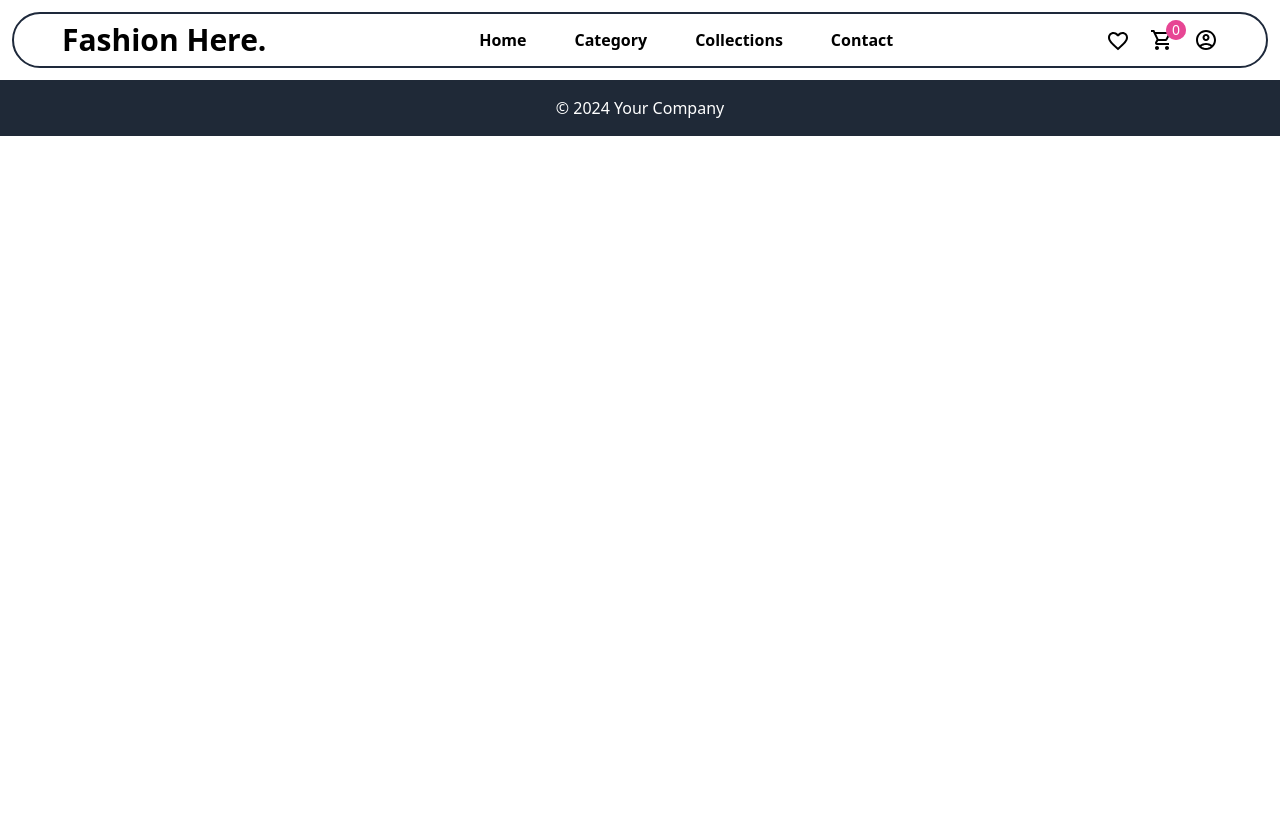
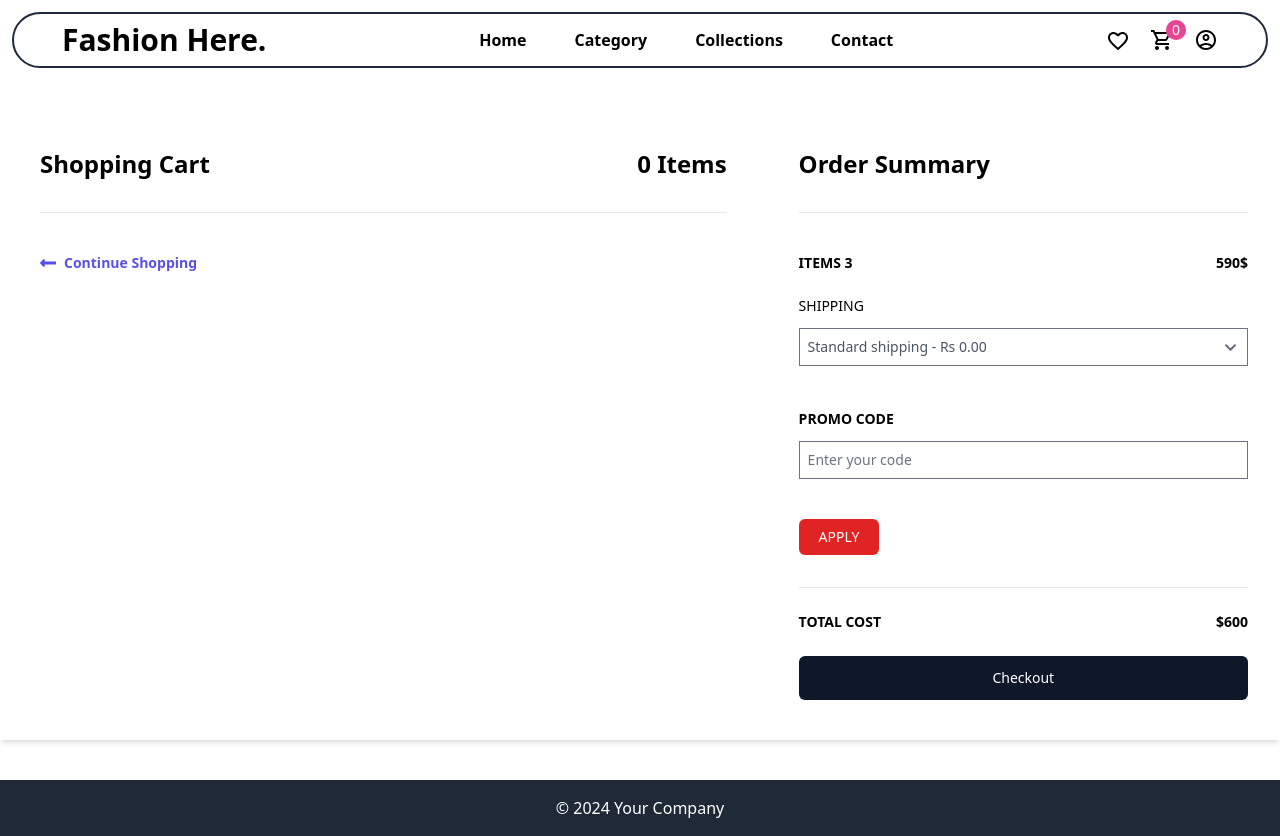
Before and after one commit to logesh0dev/Ecommerce, a React (Vite) app: page /cart in a window 1280 px wide. Before the commit the page ends 800 px from the top, so only its background shows below. Built offline with nearby package versions, Linux system fonts and the light colour scheme; grey boxes are pictures that could not be loaded.

Commit message:
cart page done

```diff
--- a/src/components/Common/RouterComponent.jsx
+++ b/src/components/Common/RouterComponent.jsx
@@ -4,6 +4,7 @@ import { Home } from "../Pages/home";
 import { Category } from "../Pages/Category";
 import { Collections } from "../Pages/Collections";
 import { Contact } from "../Pages/Contact";
+import { Cart } from "../Pages/Cart";
 
 export const RourterComponent = () => {
   return (
@@ -12,6 +13,7 @@ export const RourterComponent = () => {
       <Route path="category" element={<Category />} />
       <Route path="collections" element={<Collections />} />
       <Route path="contact" element={<Contact />} />
+      <Route path="/cart" element={<Cart/>}/>
     </Routes>
   );
 };
--- a/src/components/Nav.jsx
+++ b/src/components/Nav.jsx
@@ -66,8 +66,10 @@ export function Nav() {
                 <a className=" hover:scale-105">
                   <FavoriteBorderOutlinedIcon></FavoriteBorderOutlinedIcon>
                 </a>
+                <Link to='/cart' className="hover:text-gray-500 cursor-pointer">
 
                 <a className="flex items-center hover:scale-105">
+
                   <ShoppingCartOutlinedIcon></ShoppingCartOutlinedIcon>
                   {/* {
                     product.length?
@@ -78,6 +80,8 @@ export function Nav() {
 
                   </span>
                 </a>
+                </Link>
+
 
                 <a
                   className="flex items-center hover:scale-105"
--- a/src/components/Pages/Cart.jsx
+++ b/src/components/Pages/Cart.jsx
@@ -1,5 +1,100 @@
 import React from "react";
+import { useSelector } from "react-redux";
 
 export const Cart = () => {
-    return(<>cart working</>)
+
+    const product = useSelector((state) => state.store.product)
+    console.log("prod", product)
+
+    return (<>
+        <div class="container mx-auto mt-10">
+            <div class="sm:flex shadow-md my-10">
+                <div class="  w-full  sm:w-3/4 bg-white px-10 py-10">
+                    <div class="flex justify-between border-b pb-8">
+                        <h1 class="font-semibold text-2xl">Shopping Cart</h1>
+                        <h2 class="font-semibold text-2xl">{product.length} Items</h2>
+                    </div>
+
+                    {
+                        product.map((pro, index) => (<>
+                            <div key={index} class="md:flex items-strech py-8 md:py-10 lg:py-8 border-t border-gray-50">
+                                <div class="md:w-4/12 2xl:w-1/4 w-full">
+                                    <img src={pro.image} alt="Black Leather Purse" class="h-full object-center object-cover md:block hidden" />
+                                    <img src={pro.image} alt="Black Leather Purse" class="md:hidden w-full h-full object-center object-cover" />
+                                </div>
+                                <div class="md:pl-3 md:w-8/12 2xl:w-3/4 flex flex-col justify-center">
+                                    {/* <p class="text-xs leading-3 text-gray-800 md:pt-0 pt-4">RF293</p> */}
+                                    <div class="flex items-center justify-between w-full">
+                                        <p class="text-base font-black leading-none text-gray-800">{pro.name}</p>
+
+                                    </div>
+                                    <p class="text-xs leading-3 text-gray-600 pt-2">Height: 10 inches</p>
+                                    <p class="text-xs leading-3 text-gray-600 py-4">Color: Black</p>
+                                    <p class="w-96 text-xs leading-3 text-gray-600">Composition: 100% calf leather</p>
+                                    <div class="flex items-center justify-between pt-5">
+                                        <div class="flex itemms-center">
+                                            <p class="text-xs leading-3 underline text-gray-800 cursor-pointer">Add to favorites</p>
+                                            <p class="text-xs leading-3 underline text-red-500 pl-5 cursor-pointer">Remove</p>
+                                        </div>
+                                        <p class="text-base font-black leading-none text-gray-800">Rs. {pro.amount}</p>
+                                    </div>
+                                </div>
+                            </div>
+
+                        </>))
+                    }
+
+                    <a href="#" class="flex font-semibold text-indigo-600 text-sm mt-10">
+                        <svg class="fill-current mr-2 text-indigo-600 w-4" viewBox="0 0 448 512">
+                            <path
+                                d="M134.059 296H436c6.627 0 12-5.373 12-12v-56c0-6.627-5.373-12-12-12H134.059v-46.059c0-21.382-25.851-32.09-40.971-16.971L7.029 239.029c-9.373 9.373-9.373 24.569 0 33.941l86.059 86.059c15.119 15.119 40.971 4.411 40.971-16.971V296z" />
+                        </svg>
+                        Continue Shopping
+                    </a>
+                </div>
+                <div id="summary" class=" w-full   sm:w-1/4   md:w-1/2     px-8 py-10">
+                    <h1 class="font-semibold text-2xl border-b pb-8">Order Summary</h1>
+                    <div class="flex justify-between mt-10 mb-5">
+                        <span class="font-semibold text-sm uppercase">Items 3</span>
+                        <span class="font-semibold text-sm">590$</span>
+                    </div>
+                    <div>
+                        <label class="font-medium inline-block mb-3 text-sm uppercase">
+                            Shipping
+                        </label>
+                        <select class="block p-2 text-gray-600 w-full text-sm">
+                            <option>Standard shipping - Rs 0.00</option>
+                        </select>
+                    </div>
+                    <div class="py-10">
+                        <label
+                            for="promo"
+                            class="font-semibold inline-block mb-3 text-sm uppercase"
+                        >
+                            Promo Code
+                        </label>
+                        <input
+                            type="text"
+                            id="promo"
+                            placeholder="Enter your code"
+                            class="p-2 text-sm w-full"
+                        />
+                    </div>
+                    <button class="rounded-md bg-red-600 hover:bg-red-800 px-5 py-2 text-sm text-white uppercase">
+                        Apply
+                    </button>
+                    <div class="border-t mt-8">
+                        <div class="flex font-semibold justify-between py-6 text-sm uppercase">
+                            <span>Total cost</span>
+                            <span>$600</span>
+                        </div>
+                        <button class="w-full cursor-pointer items-center justify-center rounded-md bg-slate-900 px-4 py-3 text-center text-sm font-medium text-white hover:bg-gray-700 focus:outline-none focus:ring-4 focus:ring-blue-300 transition-all active:scale-90"
+                        >
+                            Checkout
+                        </button>
+                    </div>
+                </div>
+            </div>
+        </div>
+    </>)
 }
```
